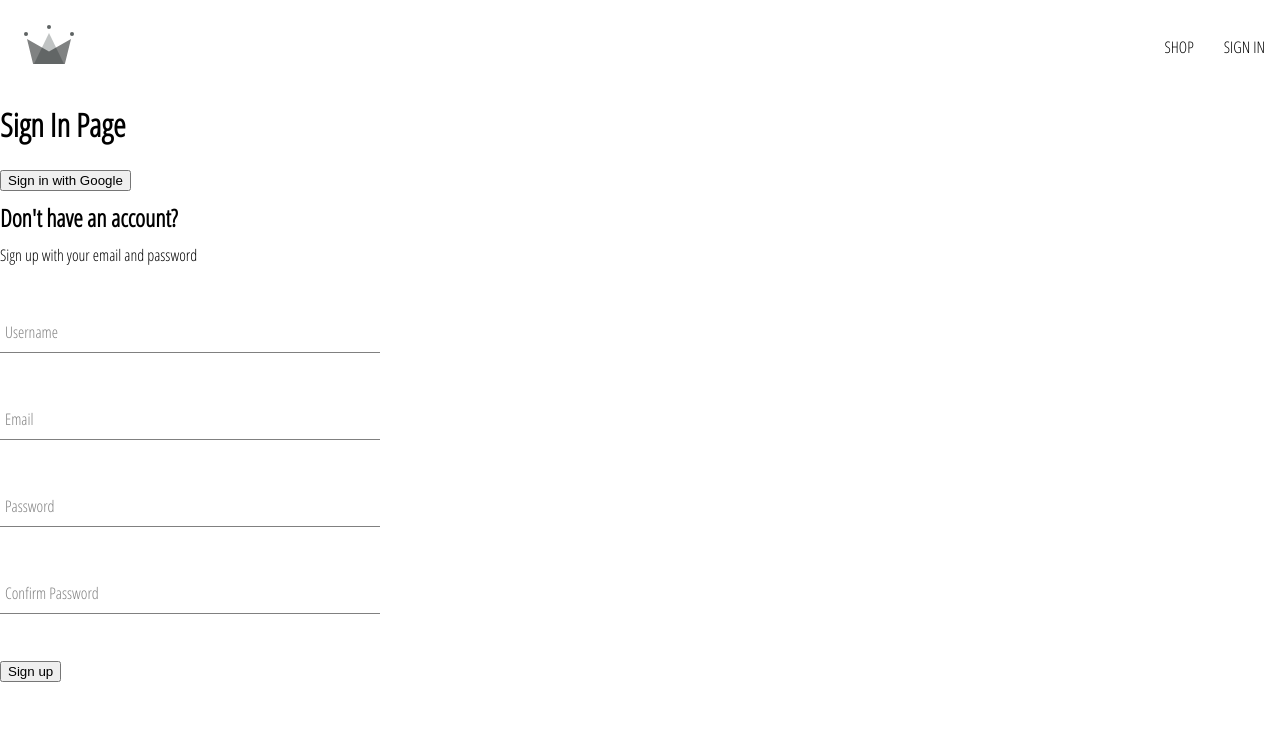
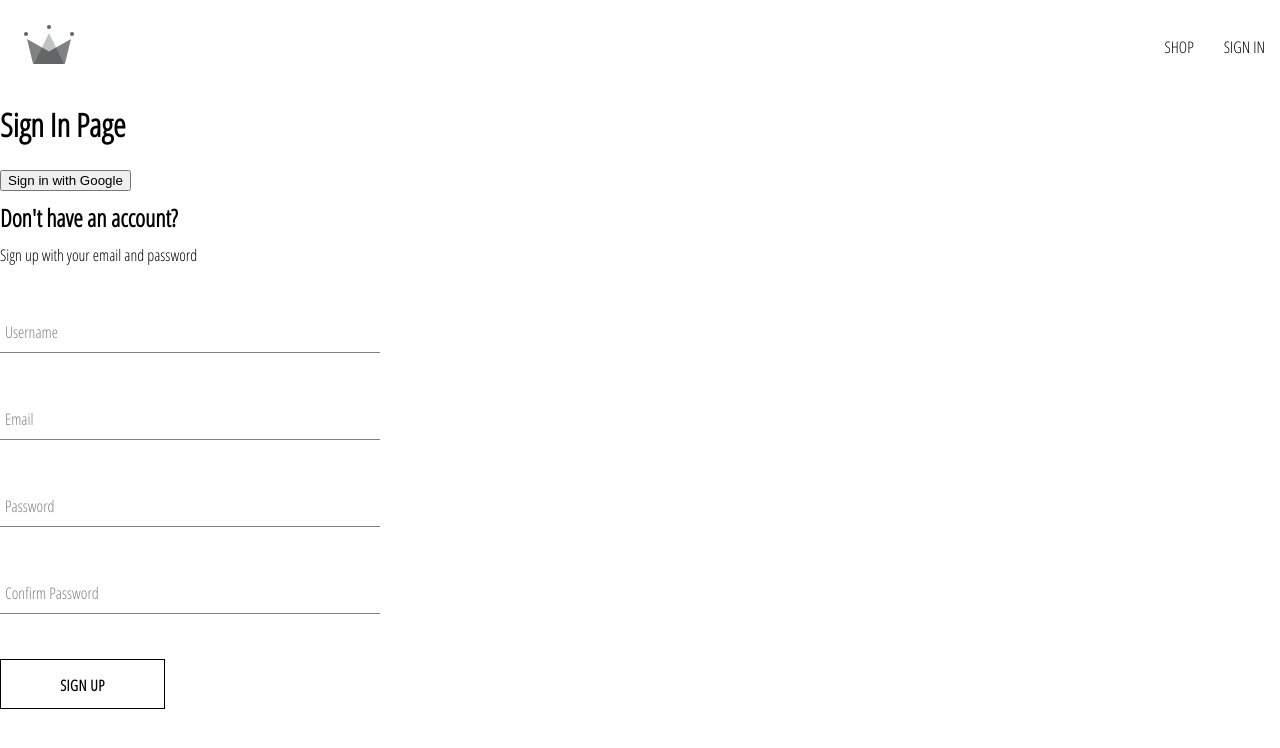
Before and after one commit to Iftee97/CRWN-Clothing, a React (Vite) app: page /sign-in in a window 1280 px wide. Shown: the top 748 px of the page. Built offline with nearby package versions, Linux system fonts and the light colour scheme.

Commit message:
added custom button component and styles

```diff
--- /dev/null
+++ b/src/components/button/button.component.jsx
@@ -0,0 +1,17 @@
+import './button.styles.scss'
+
+const BUTTON_TYPE_CLASSES = {
+  google: 'google-sign-in',
+  inverted: 'inverted',
+}
+
+export default function Button({ children, buttonType, ...otherProps }) {
+  return (
+    <button
+      className={`button-container ${BUTTON_TYPE_CLASSES[buttonType]}`}
+      {...otherProps}
+    >
+      {children}
+    </button>
+  )
+}
--- /dev/null
+++ b/src/components/button/button.styles.scss
@@ -0,0 +1,46 @@
+.button-container {
+  min-width: 165px;
+  width: auto;
+  height: 50px;
+  letter-spacing: 0.5px;
+  line-height: 50px;
+  padding: 0 35px 0 35px;
+  font-size: 15px;
+  background-color: black;
+  color: white;
+  text-transform: uppercase;
+  font-family: 'Open Sans Condensed';
+  font-weight: bolder;
+  border: none;
+  cursor: pointer;
+  display: flex;
+  justify-content: center;
+
+  &:hover {
+    background-color: white;
+    color: black;
+    border: 1px solid black;
+  }
+
+  &.google-sign-in {
+    background-color: #4285f4;
+    color: white;
+
+    &:hover {
+      background-color: #357ae8;
+      border: none;
+    }
+  }
+
+  &.inverted {
+    background-color: white;
+    color: black;
+    border: 1px solid black;
+
+    &:hover {
+      background-color: black;
+      color: white;
+      border: none;
+    }
+  }
+}
--- a/src/components/sign-up-form/sign-up-form.component.jsx
+++ b/src/components/sign-up-form/sign-up-form.component.jsx
@@ -4,7 +4,9 @@
 import { createUserWithEmailAndPassword, updateProfile } from 'firebase/auth'
 import { setDoc, doc, serverTimestamp } from 'firebase/firestore'
 
-import FormInput from '../../components/form-input/form-input.component'
+import FormInput from '../form-input/form-input.component'
+import Button from '../button/button.component'
+
 import './sign-up-form.styles.scss'
 
 export default function SignUpForm() {
@@ -83,6 +85,7 @@
           onChange={handleChange}
           required
         />
+
         <FormInput
           label='Email'
           type='email'
@@ -92,6 +95,7 @@
           onChange={handleChange}
           required
         />
+
         <FormInput
           label='Password'
           type='password'
@@ -101,6 +105,7 @@
           onChange={handleChange}
           required
         />
+
         <FormInput
           label='Confirm Password'
           type='password'
@@ -110,9 +115,14 @@
           onChange={handleChange}
           required
         />
-        <button type='submit' disabled={loading}>
-          {loading ? 'Signing up...' : 'Sign up'}
-        </button>
+
+        <Button
+          type='submit'
+          buttonType='inverted'
+          disabled={loading}
+        >
+          {loading ? 'Signing Up...' : 'Sign Up'}
+        </Button>
       </form>
     </div>
   )
```
